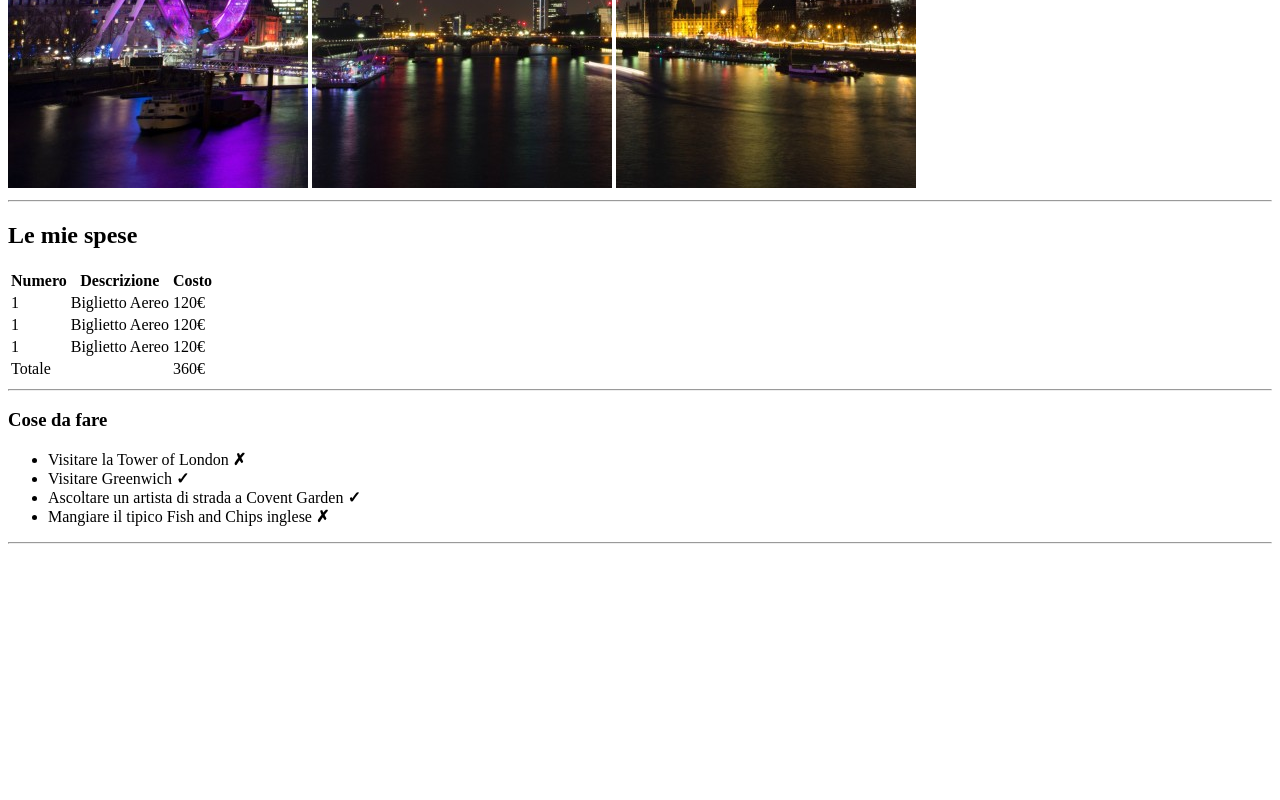
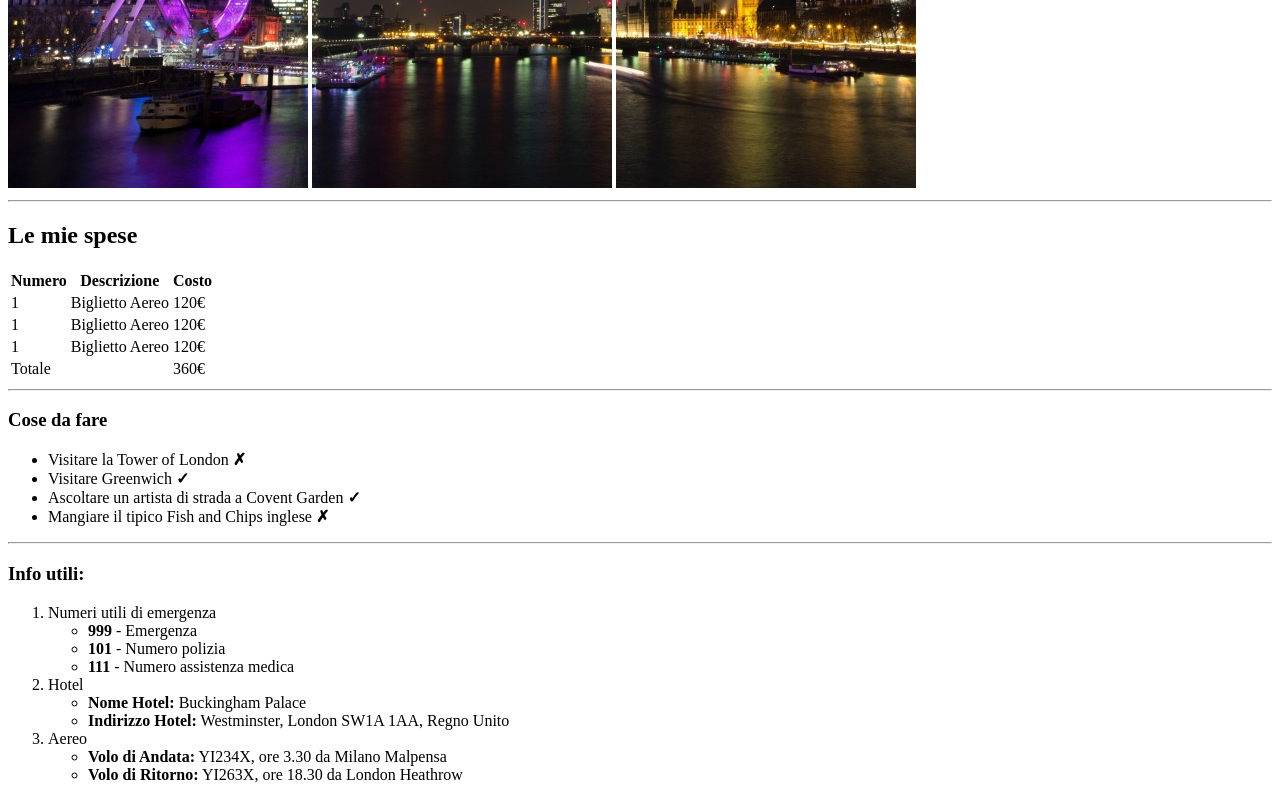
Before and after one commit to igor-86/html-london-trip, a plain HTML site: page index.html in a window 1280 px wide. Shown: the part 492-1292 px from the top of the page. Before the commit the page ends 1044 px from the top, so only its background shows below. Drawn offline with Linux system fonts and the light colour scheme.

Commit message:
Section sezione Contatti Importante

```diff
--- a/index.html
+++ b/index.html
@@ -72,6 +72,36 @@
         </div>
     <!-- Fine Sezione Cose da fare -->
     <hr>
+    <!-- Sezione Contatti annidati Importante* -->
+    <section>
+        <h3>Info utili:</h3>
+        <ol>
+            <li>
+                <span>Numeri utili di emergenza</span>
+                <ul>
+                    <li><strong>999</strong> - Emergenza</li>
+                    <li><strong>101</strong> - Numero polizia</li>
+                    <li><strong>111</strong> - Numero assistenza medica</li>
+                </ul>
+            </li>
+            <li>
+                <span>Hotel</span>
+                <ul>
+                    <li><strong>Nome Hotel:</strong> Buckingham Palace</li>
+                    <li><strong>Indirizzo Hotel:</strong> Westminster, London SW1A 1AA, Regno Unito</li>
+
+                </ul>
+            </li>
+            <li>
+                <span>Aereo</span>
+                <ul>
+                    <li><strong>Volo di Andata:</strong> YI234X, ore 3.30 da Milano Malpensa</li>
+                    <li><strong>Volo di Ritorno:</strong> YI263X, ore 18.30 da London Heathrow</li>
+                </ul>
+            </li>
+        </ol>
+    </section>
+    <!-- Fine Sezione Contatti -->
     </main>
     <!-- /Main -->
 
```
